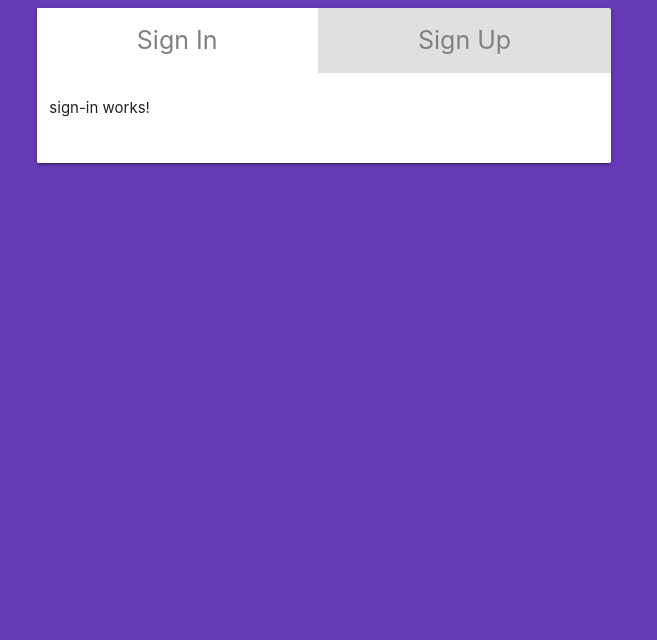
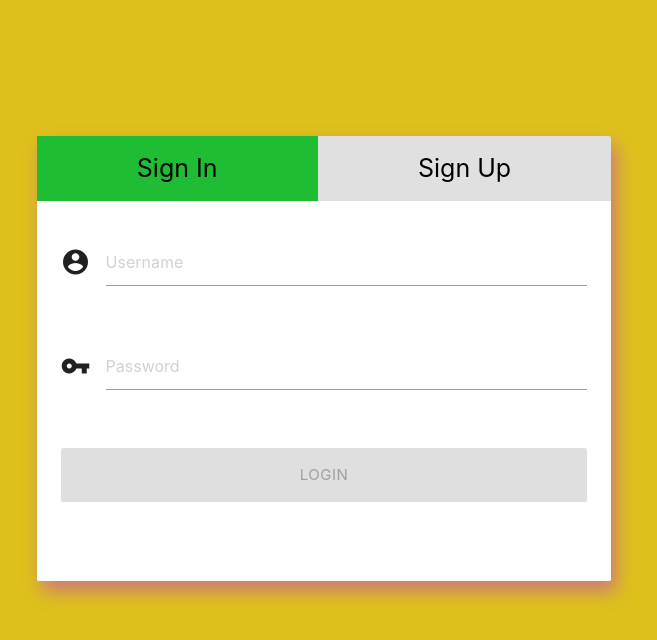
Before and after one commit to mofaruque1/AngularAuthentication, an Angular app: page /login in a window 1280 px wide. Shown: the top 640 px of the page, without its empty margins (316-973 px from the left). Built offline with nearby package versions, Linux system fonts and the light colour scheme.

Commit message:
Angular Authentication  vxx

```diff
--- a/src/app/user/sign-in/sign-in.component.html
+++ b/src/app/user/sign-in/sign-in.component.html
@@ -1,3 +1,19 @@
-<p>
-  sign-in works!
-</p>
+<form #loginForm="ngForm" class="col s12 white">
+    <div class="row">
+      <div class="input-field col s12">
+        <i class="material-icons prefix">account_circle</i>
+        <input type="text" #UserName ngModel name="UserName" placeholder="Username" required>
+      </div>
+    </div>
+    <div class="row">
+       <div class="input-field col s12">
+         <i class="material-icons prefix">vpn_key</i>
+         <input type="password" #Password ngModel name="Password" placeholder="Password" required>
+       </div>
+     </div>
+     <div class="row">
+         <div class="input-field col s12">
+           <button [disabled]="!loginForm.valid" class="btn-large btn-submit" type="submit">Login</button>
+         </div>
+       </div>
+ </form>
--- a/src/app/user/user.component.html
+++ b/src/app/user/user.component.html
@@ -1,7 +1,7 @@
-<div class="container">
+<div class="container" style="margin-top: 10%;">
     <div class="row">
       <div class="col s8 offset-s2">
-        <div class="card grey lighten-2">
+        <div class="card grey lighten-2" style="box-shadow: 5px 10px 18px #ce7979;">
           <div class="card-tabs">
             <ul class="tabs tabs-fixed-width tabs-transparent">
               <li class="tab">
--- a/src/index.html
+++ b/src/index.html
@@ -10,7 +10,7 @@
   <link rel="stylesheet" href="https://cdnjs.cloudflare.com/ajax/libs/materialize/1.0.0-beta/css/materialize.min.css">
   <link href="https://fonts.googleapis.com/icon?family=Material+Icons" rel="stylesheet">
 </head>
-<body class="deep-purple">
+<body style="background-color: #ddc01c">
   <app-root></app-root>
   <script src="https://ajax.googleapis.com/ajax/libs/jquery/3.2.1/jquery.min.js"></script>
   <script src="https://cdnjs.cloudflare.com/ajax/libs/materialize/1.0.0-beta/js/materialize.min.js"></script>
--- a/src/styles.css
+++ b/src/styles.css
@@ -1,3 +1,5 @@
+
+
 button.btn-submit {
     background-color: #38547b;
     color: #fff;
@@ -33,11 +35,11 @@ div.error-message i {
 
 .tabs .tab a {
     font-size: 25px;
-    color: grey !important;
+    color: black !important;
 }
 
 .tabs .tab a.active {
-    background-color: #fff !important;
+    background-color: rgb(31, 189, 52) !important;
 }
 
 /* You can add global styles to this file, and also import other style files
```
